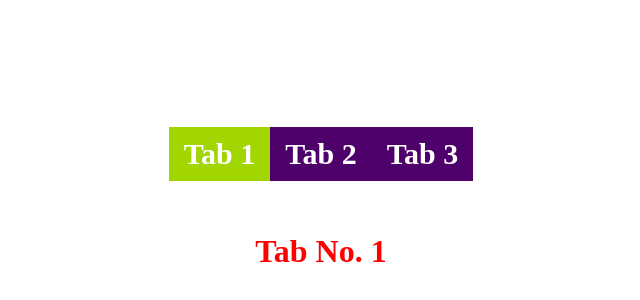
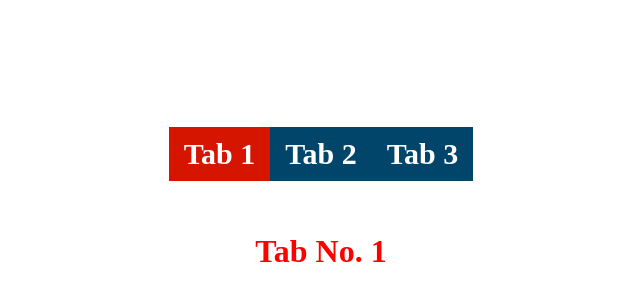
Before and after one commit to PremKhodke-99/React_25_Projects, a React (Vite) app: page / in a window 1280 px wide. Shown: the part 80-380 px from the top of the page, without its empty margins (319-959 px from the left). Built offline with nearby package versions, Linux system fonts and the light colour scheme.

Commit message:
tab changes

```diff
--- a/src/Components/CutomTabs/Tabs.jsx
+++ b/src/Components/CutomTabs/Tabs.jsx
@@ -1,21 +1,15 @@
 import React, { useState } from 'react'
 
-const Tabs = ({ tabsContent, onChange }) => {
-
+const Tabs = ({ tabsContent }) => {
 
     const [currentTabIndex, setCurrentTabIndex] = useState(0);
-
-    function handleOnClick(getCurrentIndex) {
-        setCurrentTabIndex(getCurrentIndex);
-        onChange(getCurrentIndex);
-    }
 
     return (
         <div className='wrapper'>
             <div className="heading">
                 {tabsContent.map((item, index) =>
                     <div
-                        onClick={() => handleOnClick(index)}
+                        onClick={() => setCurrentTabIndex(index)}
                         key={item.label}
                         className={`tab-item ${currentTabIndex === index ? "active" : ""}`}
                     >
--- a/src/Components/CutomTabs/Tabtest.jsx
+++ b/src/Components/CutomTabs/Tabtest.jsx
@@ -2,7 +2,7 @@ import React from 'react';
 import Tabs from './Tabs';
 import './tabs.css'
 
-function RandomComponent({number}) {
+function RandomComponent({ number }) {
   return <h1>Tab No. {number}</h1>
 }
 
@@ -10,25 +10,20 @@ const Tabtest = () => {
   const tabs = [
     {
       label: "Tab 1",
-      content: <RandomComponent number={1}/>
+      content: <RandomComponent number={1} />
     },
     {
       label: "Tab 2",
-      content: <RandomComponent number={2}/>
+      content: <RandomComponent number={2} />
     },
     {
       label: "Tab 3",
-      content: <RandomComponent number={3}/>
+      content: <RandomComponent number={3} />
     }
   ]
 
-
-  function handleChange(currentTabIndex){
-    console.log(currentTabIndex);
-  }
-
   return (
-    <Tabs tabsContent={tabs} onChange={handleChange}/>
+    <Tabs tabsContent={tabs} />
   )
 }
 
--- a/src/Components/CutomTabs/tabs.css
+++ b/src/Components/CutomTabs/tabs.css
@@ -17,12 +17,12 @@
     cursor: pointer;
     border: none;
     color: #fff;
-    background: #4e016a;
+    background: #01456a;
 }
 
 .tab-item.active{
     border-color: #000;
-    background: #a1d600;
+    background: #d61500;
     color: #fff;
 }
 
```
